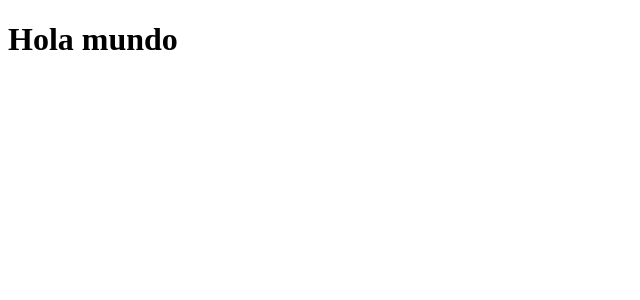
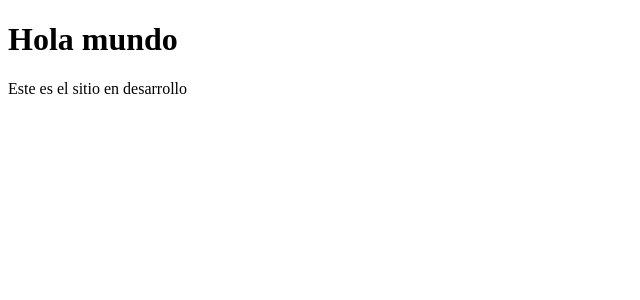
Before and after one commit to sviper93/ecommerce, a React (Vite) app: page / in a window 1280 px wide. Shown: the top 300 px of the page, without its empty margins (0-640 px from the left). Built offline with nearby package versions, Linux system fonts and the light colour scheme.

Commit message:
Se modifica mensaje para desarrollo

```diff
--- a/src/App.jsx
+++ b/src/App.jsx
@@ -3,6 +3,7 @@ function App() {
   return (
     <div>
       <h1>Hola mundo</h1>
+      <p>Este es el sitio en desarrollo</p>
     </div>
   )
 }
```
